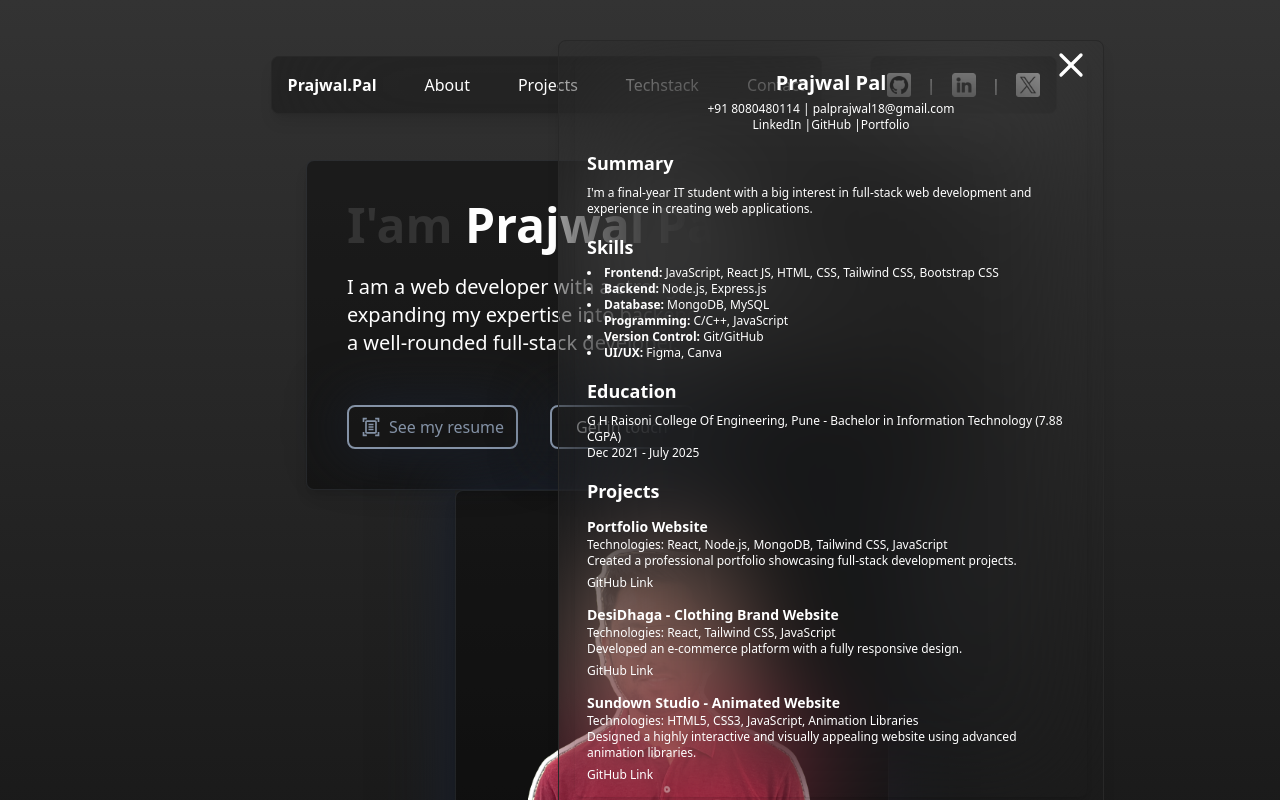
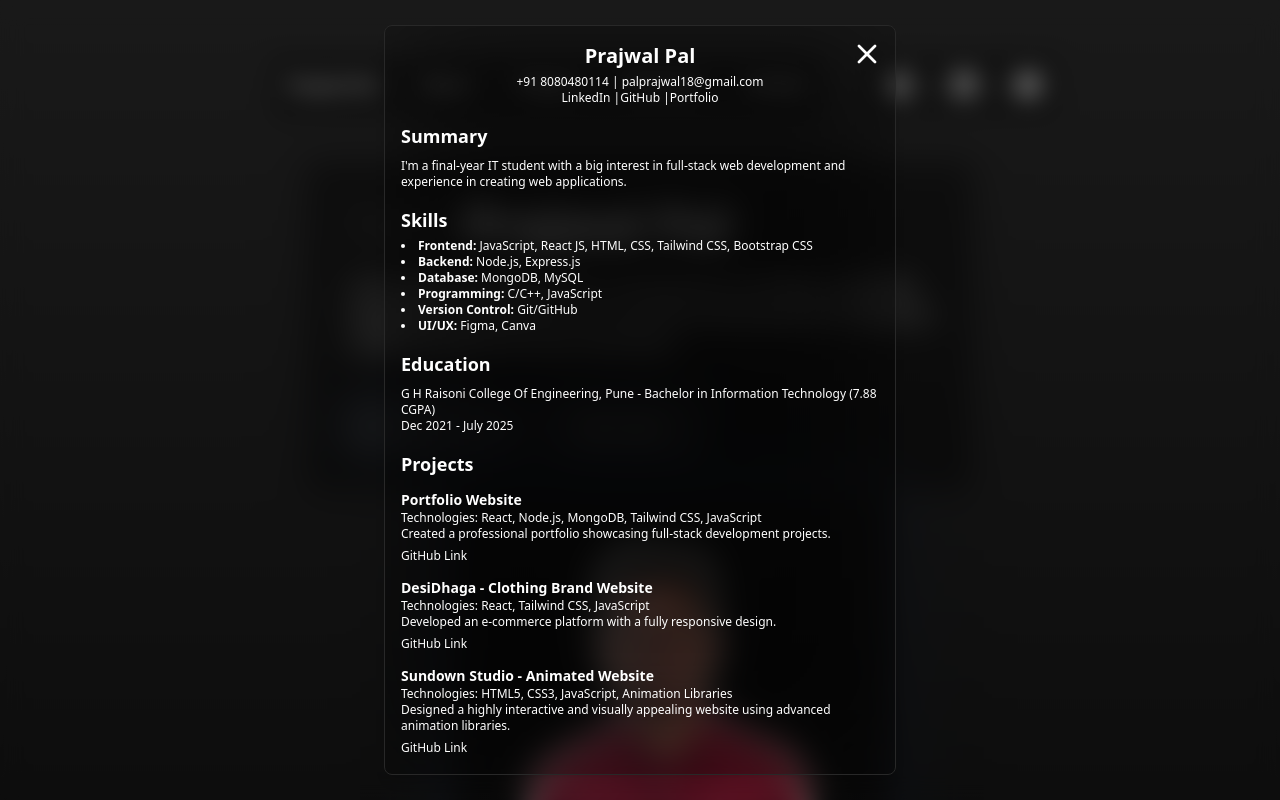
Before and after one commit to prajwalpal28/portfolio_prajwalpal, a React (Vite) app: page / in a window 1280 px wide. Both pictures are taken after a click on the button "See my resume". Shown: the top 800 px of the page. Built offline with nearby package versions, Linux system fonts and the light colour scheme.

Commit message:
change favicon and change design

```diff
--- a/index.html
+++ b/index.html
@@ -3,7 +3,7 @@
 
 <head>
   <meta charset="UTF-8" />
-  <link rel="icon" type="image/svg+xml" href="/src/assets/Logo.png" />
+  <link rel="icon" type="image/svg+xml" href="/src/assets/logo1.png" />
   <meta name="viewport" content="width=device-width, initial-scale=1.0" />
   <title>Prajwal.Pal</title>
 </head>
--- a/src/Components/Hero_com.jsx
+++ b/src/Components/Hero_com.jsx
@@ -3,10 +3,7 @@ import Hero_imgg from '../assets/Hero_imgg.png';
 import { Link } from 'react-router-dom';
 import { MdOutlineDocumentScanner } from "react-icons/md";
 import { TiDocumentText } from "react-icons/ti";
-import { FiMenu, FiX } from 'react-icons/fi'; // Using react-icons for the toggle button
-
-
-
+import { FiX } from 'react-icons/fi'; // Using react-icons for the toggle button
 
 export const Hero_com = () => {
 
@@ -17,11 +14,13 @@ export const Hero_com = () => {
     };
 
     return (
-        <div className="flex flex-col md:flex-row flex-wrap items-stretch justify-center min-h-screen mx-auto py-40 px-4 md:px-8 lg:px-16 xl:px-24 pt-28 md:pt-40">
+        <div className="relative">
 
+            {/* Main Content */}
+            <div className={`flex flex-col md:flex-row flex-wrap items-stretch justify-center min-h-screen mx-auto py-40 px-4 md:px-8 lg:px-16 xl:px-24 pt-28 md:pt-40
+            ${resumeOpen ? 'filter blur-md' : ''} transition duration-300`}>
                 {/* Left Section */}
                 <div className="flex flex-col justify-center gap-6 bg-black bg-opacity-40 text-white py-10 px-6 sm:px-8 md:px-10 rounded-lg shadow-lg border border-opacity-15 border-gray max-w-full md:max-w-2xl">
-
                     <div>
                         <h1 className="text-3xl sm:text-4xl md:text-5xl font-bold text-white mb-4 md:mb-6">
                             <span className="text-gray-light">I&apos;am</span> Prajwal Pal
@@ -34,7 +33,6 @@ export const Hero_com = () => {
                     </div>
 
                     <div className="flex flex-wrap gap-4 sm:gap-6 md:gap-8">
-
                         <button
                             onClick={toggleResume}
                             className="flex items-center gap-2 border-2 border-gray-800 rounded-lg px-3 py-2 text-gray cursor-pointer hover:text-gray-200 hover:bg-indigo-500 hover:text-white transition duration-300 hover:scale-110 transform shadow-[0px_0px_55px_2px_#1a202c]"
@@ -42,7 +40,6 @@ export const Hero_com = () => {
                             {resumeOpen ? <MdOutlineDocumentScanner className="h-5 w-5" /> : <TiDocumentText className="h-5 w-5" />}
                             See my resume
                         </button>
-
 
                         <Link to='/contact'>
                             <button className="bg-transparent border-2 border-gray text-indigo-500 py-2 px-3 sm:px-4 md:px-6 rounded-lg hover:bg-indigo-500 hover:text-white transition duration-300 hover:scale-110 transform shadow-[0px_0px_55px_2px_#1a202c]">
@@ -52,12 +49,23 @@ export const Hero_com = () => {
                     </div>
                 </div>
 
-            <div className={`${resumeOpen ? 'block' : 'hidden'} p-4 rounded-lg shadow-lg border border-border backdrop-blur-3xl text-white absolute md:right-44 mx-auto right-10 top-10 transition-all duration-300 z-50`}>
+                {/* Right Section (Image) */}
+                <div className="mt-12 md:mt-0 md:ml-16 flex-shrink-0 flex items-center justify-center shadow-[0px_0px_55px_10px_#1a202c] w-full md:w-auto">
+                    <div className="bg-black bg-opacity-40 p-6 rounded-lg shadow-lg border border-opacity-15 border-gray h-full">
+                        <img src={Hero_imgg} alt="Prajwal's Photo" className="w-48 h-48 sm:w-56 sm:h-56 md:w-96 md:h-96 object-cover" />
+                    </div>
+                </div>
+            </div>
 
-                <div className="md:max-w-lg md:w-full md:h-auto max-w-80 w-full h-auto mx-auto p-3 shadow-md rounded-lg">
-                    <button onClick={toggleResume} className="text-white focus:outline-none absolute top-1 right-3">
-                        {resumeOpen ? <FiX className="h-10 w-10" /> : <FiMenu className="h-10 w-10" />}
+            {/* Resume Popup */}
+            {resumeOpen && (
+                <div className="fixed inset-0 flex justify-center items-center z-50 bg-black bg-opacity-50 backdrop-blur-md">
+                    <div className="p-4 rounded-lg shadow-lg border border-border backdrop-blur-3xl text-white relative max-w-lg w-full mx-4 transition-all duration-300">
+                        <button onClick={toggleResume} className="text-white focus:outline-none absolute top-3 right-3">
+                            <FiX className="h-8 w-8" />
                         </button>
+
+
                         <div className="text-center">
                             <h1 className="text-xl font-bold">Prajwal Pal</h1>
                             <p className="mt-1 text-gray-600 text-xs">
@@ -126,18 +134,11 @@ export const Hero_com = () => {
                                 <a href="https://github.com/prajwalpal28/Sundown_Studio-Animated-Website" className="text-indigo-500 text-xs">GitHub Link</a>
                             </div>
                         </div>
-                </div>
 
-
-            </div>
-
-
-            {/* Right Section (Image) */}
-            <div className="mt-12 md:mt-0 md:ml-16 flex-shrink-0 flex items-center justify-center shadow-[0px_0px_55px_10px_#1a202c] w-full md:w-auto">
-                <div className="bg-black bg-opacity-40 p-6 rounded-lg shadow-lg border border-opacity-15 border-gray h-full">
-                    <img src={Hero_imgg} alt="Prajwal's Photo" className="w-48 h-48 sm:w-56 sm:h-56 md:w-96 md:h-96 object-cover" />
+                        {/* More sections like Skills, Education, Projects... */}
                     </div>
                 </div>
-        </div >
+            )}
+        </div>
     );
 };
```
Also changed, not shown: src/assets/Logo.png (deleted), src/assets/logo1.png (added). Lines whose indentation alone changed are shown as unchanged.
